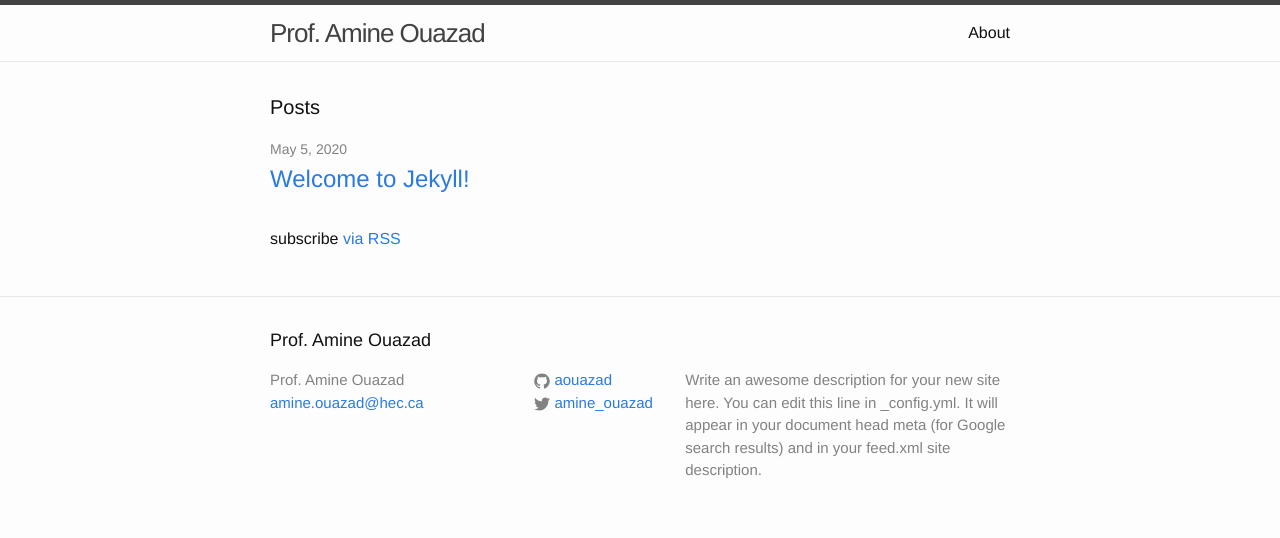
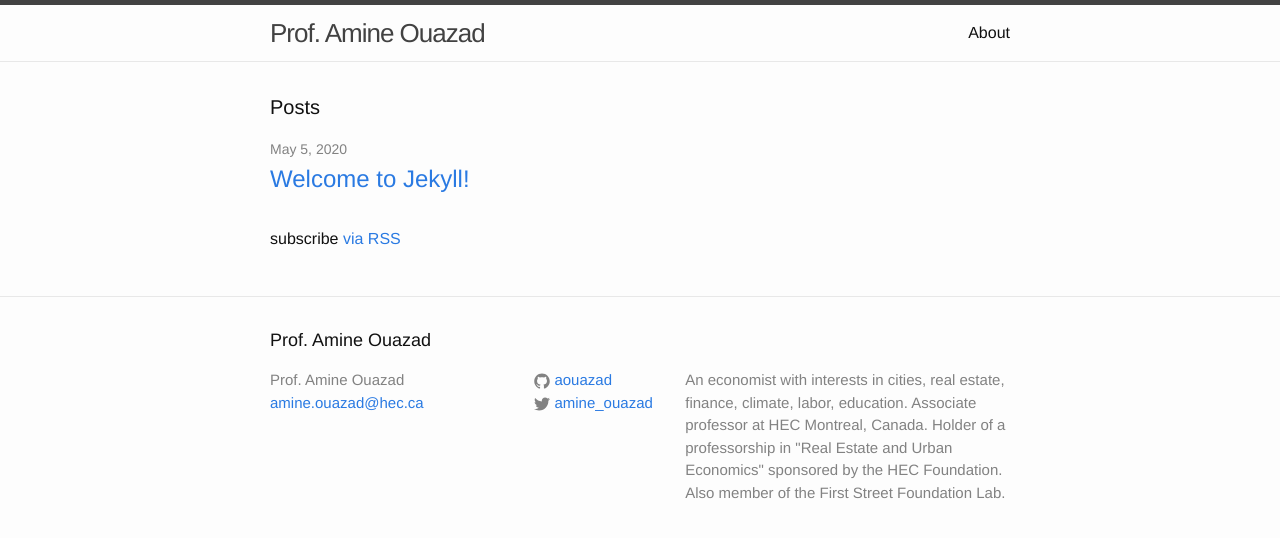
Before and after one commit to aouazad/aouazad.github.io, a Jekyll site: the page built from index.html, in a window 1280 px wide. Shown: the top 538 px of the page. Built offline with Jekyll 4.4.1, drawn with Linux system fonts in a browser that asks for light colours.

Commit message:
Tailored the config yaml

```diff
--- a/_config.yml
+++ b/_config.yml
@@ -9,9 +9,10 @@
 title: Prof. Amine Ouazad
 email: amine.ouazad@hec.ca
 description: > # this means to ignore newlines until "baseurl:"
-  Write an awesome description for your new site here. You can edit this
-  line in _config.yml. It will appear in your document head meta (for
-  Google search results) and in your feed.xml site description.
+  An economist with interests in cities, real estate, finance, climate, labor, education.
+  Associate professor at HEC Montreal, Canada.
+  Holder of a professorship in "Real Estate and Urban Economics" sponsored by the HEC
+  Foundation. Also member of the First Street Foundation Lab.
 baseurl: "" # the subpath of your site, e.g. /blog
 url: "http://www.ouazad.com" # the base hostname & protocol for your site
 twitter_username: amine_ouazad
```
